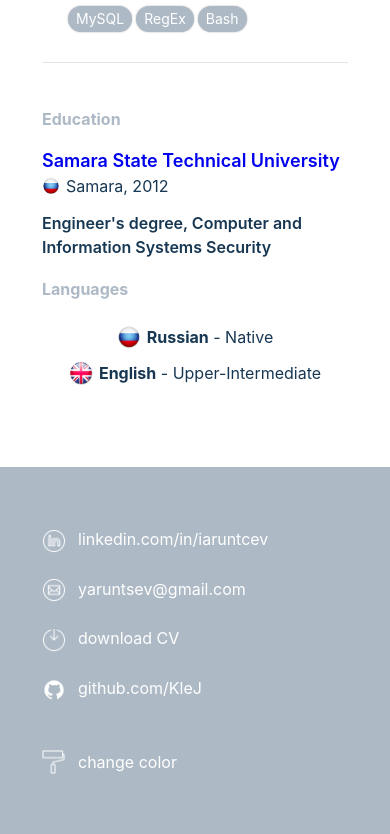
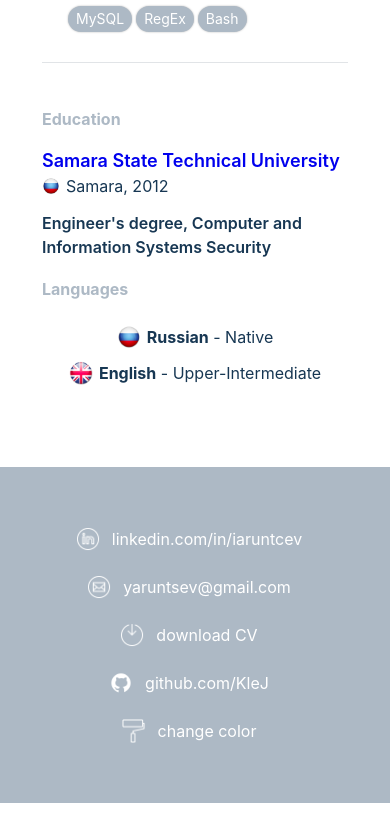
Before and after one commit to KleJ/klej.github.io, a Vue app: page / in a window 390 px wide. Shown: the part 3514-4348 px from the top of the page. After the commit the page ends 4317 px from the top, so only its background shows below. Built offline with nearby package versions, Linux system fonts and the light colour scheme.

Commit message:
small FooterComponent.vue updates

```diff
--- a/src/components/FooterComponent.vue
+++ b/src/components/FooterComponent.vue
@@ -6,7 +6,7 @@
           <a
               class="footer__item-link"
               href="https://www.linkedin.com/in/iaruntcev/">
-            <span class="footer_item--icon icon-linkedin"/>
+            <span class="footer__item--icon icon-linkedin"/>
             <span class="footer__item--text">linkedin.com/in/iaruntcev</span>
           </a>
         </div>
@@ -14,7 +14,7 @@
           <a
               class="footer__item-link"
               href="mailto:yaruntsev@gmail.com">
-            <span class="footer_item--icon icon-mail"/>
+            <span class="footer__item--icon icon-mail"/>
             <span class="footer__item--text">yaruntsev@gmail.com</span>
           </a>
         </div>
@@ -23,7 +23,7 @@
               class="footer__item-link"
               :href="`${publicPath}mike_cv.pdf`"
               download>
-            <span class="footer_item--icon icon-cv"/>
+            <span class="footer__item--icon icon-cv"/>
             <span class="footer__item--text">download CV</span>
           </a>
         </div>
@@ -31,7 +31,7 @@
           <a
               class="footer__item-link"
               href="https://github.com/KleJ">
-            <span class="footer_item--icon icon-github"/>
+            <span class="footer__item--icon icon-github"/>
             <span class="footer__item--text">github.com/KleJ</span>
           </a>
         </div>
@@ -43,7 +43,7 @@
               class="footer__item-link"
               @click="$emit('toggleColorSection')">
             <span class="footer__item--text">change color</span>
-            <span class="footer_item--icon icon-paint"/>
+            <span class="footer__item--icon icon-paint"/>
           </a>
         </div>
       </div>
@@ -88,15 +88,16 @@ export default {
 .footer__item {
   margin: 24px 0;
 
-  &:hover .footer_item--icon{
+  &:hover .footer__item--icon {
     scale: 1.2;
   }
 }
 
 .footer__item-link {
+  display: flex;
+  align-items: center;
   cursor: pointer;
   color: $white;
-  align-items: center;
   text-decoration: none;
 
   &:hover {
@@ -108,10 +109,9 @@ export default {
   }
 }
 
-.footer_item--icon {
+.footer__item--icon {
   height: 24px;
   width: 24px;
-  vertical-align: middle;
   transition: .5s ease-in-out;
 
   &.icon-cv {
@@ -144,10 +144,14 @@ export default {
     flex-direction: column;
   }
 
-  .footer__block--right .footer__item-link {
-    display: flex;
+  .footer__item-link {
+    justify-content: center;
+  }
 
-    .footer_item--icon {
+  .footer__block--right .footer__item {
+    margin-top: 0;
+
+    .footer__item-link .footer__item--icon {
       order: -1;
     }
   }
```
